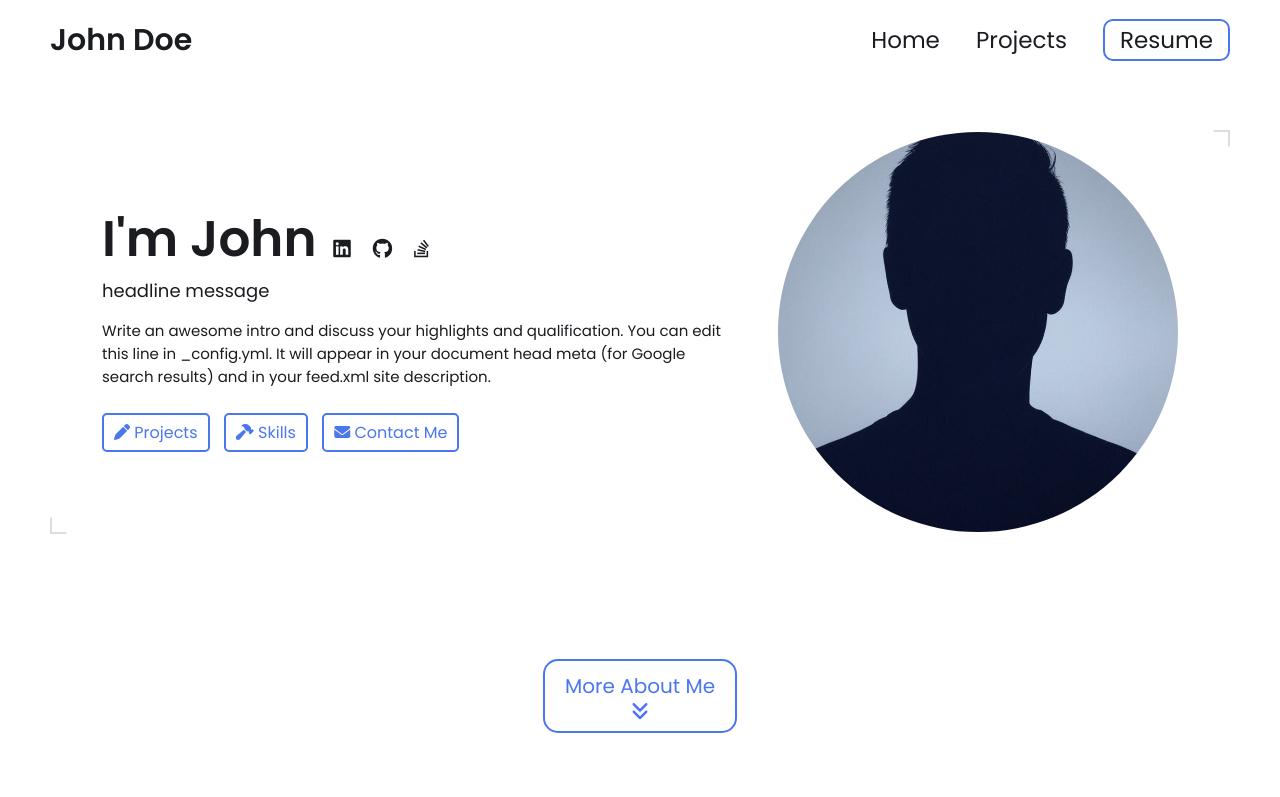
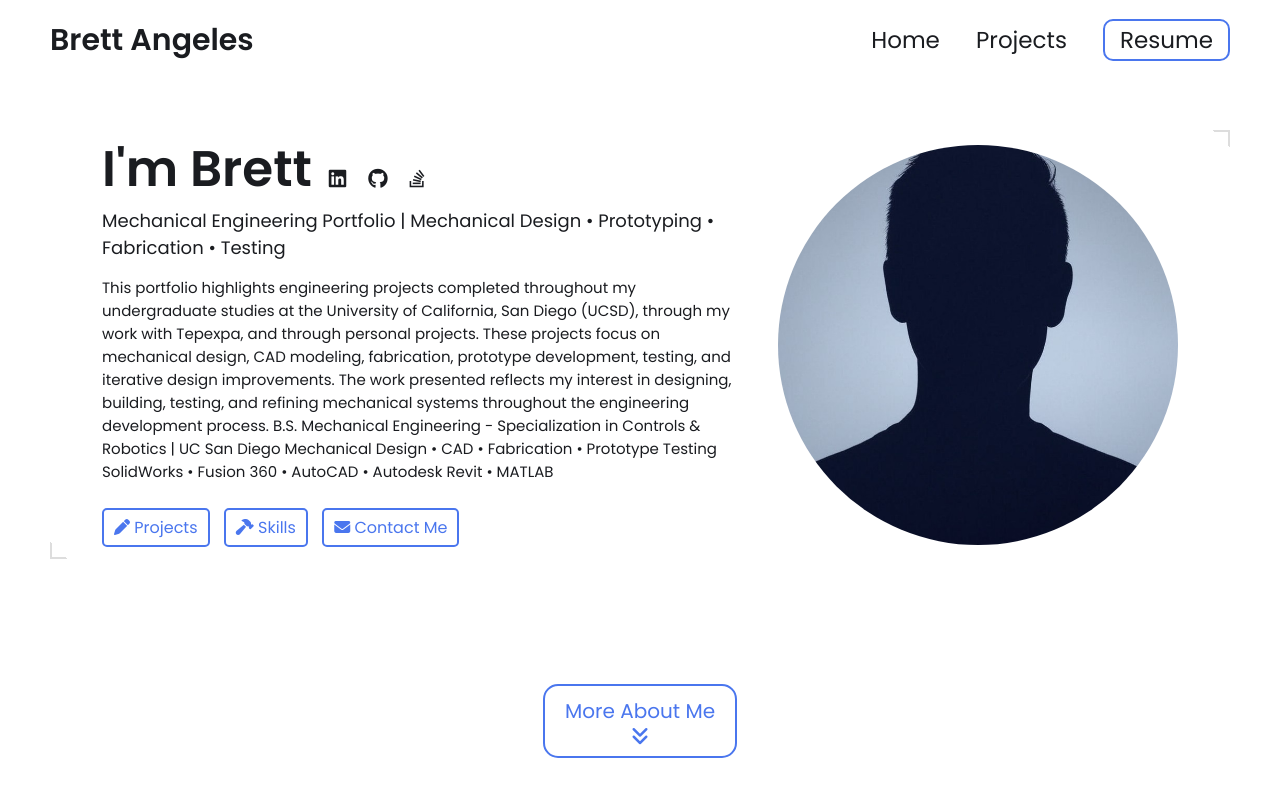
Before and after one commit to bd-ang/brettangelesportfolio.github.io, a Jekyll site: the page built from index.html, in a window 1280 px wide and 900 px high. Shown: the top 797 px of the window. Built offline with Jekyll 4.4.1, drawn with Linux system fonts in a browser that asks for light colours.

Commit message:
Update 1.0 _config.yml
Modified Names, headlines, and description message

```diff
--- a/_config.yml
+++ b/_config.yml
@@ -7,17 +7,23 @@
 
 # Main Page Setup
 
-title: John Doe's Portfolio # This is what shows up in the tab of the browser
+title: Brett Angeles's Portfolio # This is what shows up in the tab of the browser
 
 
 
 # Hero Section
-name: John Doe
-headline: headline message
+name: Brett Angeles
+headline: Mechanical Engineering Portfolio | Mechanical Design • Prototyping • Fabrication • Testing
 description: >- # dont remove this line. this will ignore all new lines until the next section
-  Write an awesome intro and discuss your highlights and qualification. You can edit this
-  line in _config.yml. It will appear in your document head meta (for
-  Google search results) and in your feed.xml site description.
+  This portfolio highlights engineering projects completed throughout my undergraduate studies at the
+  University of California, San Diego (UCSD), through my work with Tepexpa, and through personal
+  projects. These projects focus on mechanical design, CAD modeling, fabrication, prototype development,
+  testing, and iterative design improvements. The work presented reflects my interest in designing,
+  building, testing, and refining mechanical systems throughout the engineering development process.
+
+  B.S. Mechanical Engineering - Specialization in Controls & Robotics | UC San Diego
+  Mechanical Design • CAD • Fabrication • Prototype Testing
+  SolidWorks • Fusion 360 • AutoCAD • Autodesk Revit • MATLAB
 
 # Place your profile image in /assets/images/profile-image/folder and edit the file name
 profile_image: ./assets/images/profile-image/avatar.jpeg
```
